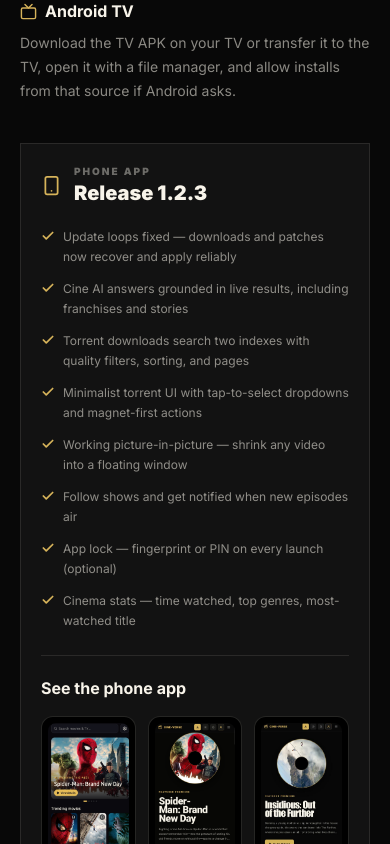
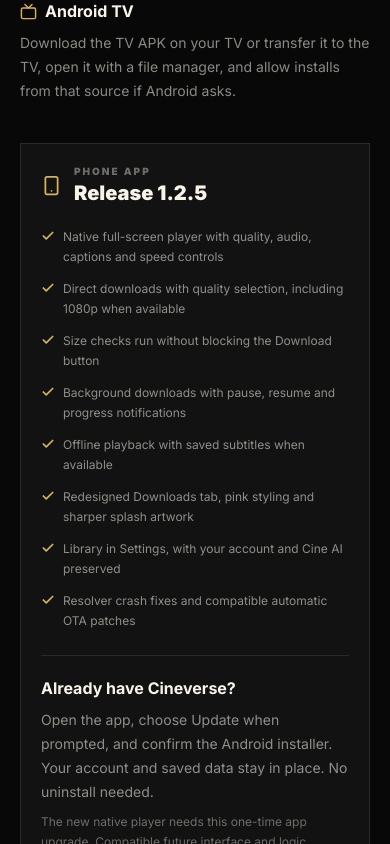
Before and after one commit to heisbaed/cine-verse, a React (Vite) app: page /download in a window 390 px wide. Shown: the part 1156-2000 px from the top of the page. Built offline with nearby package versions, Linux system fonts and the light colour scheme.

Commit message:
Update mobile download page for Cineverse 1.2.5

```diff
--- a/src/config/appRelease.ts
+++ b/src/config/appRelease.ts
@@ -16,23 +16,23 @@ export interface AppRelease {
 // new browser_download_url here (and update version/fileSize).
 
 export const APP_RELEASE: AppRelease = {
-  version: '1.2.3',
-  buildNumber: '8',
-  fileSize: '~45 MB',
-  minAndroid: 'Android 8.0+',
-  updatedAt: 'October 2026',
+  version: '1.2.5',
+  buildNumber: '10',
+  fileSize: '23.9 MB',
+  minAndroid: 'Android 7.0+ · 64-bit ARM',
+  updatedAt: '14 November 2026',
   apkUrl:
-    'https://github.com/heisbaed/cine-verse/releases/download/v1.2.3/cine-verse-v1.2.3.apk',
-  apkFileName: 'cine-verse-v1.2.3.apk',
+    'https://github.com/heisbaed/cine-verse/releases/download/v1.2.5/cine-verse-v1.2.5.apk',
+  apkFileName: 'cine-verse-v1.2.5.apk',
   changelog: [
-    'Update loops fixed — downloads and patches now recover and apply reliably',
-    'Cine AI answers grounded in live results, including franchises and stories',
-    'Torrent downloads search two indexes with quality filters, sorting, and pages',
-    'Minimalist torrent UI with tap-to-select dropdowns and magnet-first actions',
-    'Working picture-in-picture — shrink any video into a floating window',
-    'Follow shows and get notified when new episodes air',
-    'App lock — fingerprint or PIN on every launch (optional)',
-    'Cinema stats — time watched, top genres, most-watched title',
+    'Native full-screen player with quality, audio, captions and speed controls',
+    'Direct downloads with quality selection, including 1080p when available',
+    'Size checks run without blocking the Download button',
+    'Background downloads with pause, resume and progress notifications',
+    'Offline playback with saved subtitles when available',
+    'Redesigned Downloads tab, pink styling and sharper splash artwork',
+    'Library in Settings, with your account and Cine AI preserved',
+    'Resolver crash fixes and compatible automatic OTA patches',
   ],
 };
 
--- a/src/pages/Download.tsx
+++ b/src/pages/Download.tsx
@@ -4,12 +4,6 @@ import { Link } from 'react-router-dom';
 import { APP_RELEASE, TV_APP_RELEASE } from '@/config/appRelease';
 import { useSEO } from '@/hooks/useSEO';
 import { trackEvent } from '@/lib/siteTracking';
-
-const screenshots = [
-  { src: '/screenshots/app-home.jpg', alt: 'Cine-verse Android app home screen with trending movies', caption: 'Home' },
-  { src: '/screenshots/app-featured.jpg', alt: 'Cine-verse Android app featured premiere screen', caption: 'Featured premiere' },
-  { src: '/screenshots/app-detail.jpg', alt: 'Cine-verse Android app movie details screen', caption: 'Movie details' },
-];
 
 const DownloadPage: React.FC = () => {
   useSEO({
@@ -70,7 +64,7 @@ const DownloadPage: React.FC = () => {
               >
                 <Download size={15} aria-hidden="true" /> Download phone APK
               </a>
-              <a href="https://github.com/heisbaed/cine-verse/releases/tag/v1.2.3" target="_blank" rel="noopener noreferrer" className="mt-3 inline-flex min-h-8 items-center justify-center gap-1 text-[9px] font-bold uppercase tracking-wider text-white/45 transition-colors hover:text-gold sm:text-[10px]">
+              <a href="https://github.com/heisbaed/cine-verse/releases/tag/v1.2.5" target="_blank" rel="noopener noreferrer" className="mt-3 inline-flex min-h-8 items-center justify-center gap-1 text-[9px] font-bold uppercase tracking-wider text-white/45 transition-colors hover:text-gold sm:text-[10px]">
                 Phone release details <ExternalLink size={12} aria-hidden="true" />
               </a>
             </article>
@@ -138,17 +132,9 @@ const DownloadPage: React.FC = () => {
             ))}
           </ul>
           <div className="mt-6 border-t border-white/10 pt-5">
-            <h3 className="font-bold">See the phone app</h3>
-            <div className="mt-4 grid grid-cols-3 gap-3" aria-label="Cine-verse Android app screenshots">
-              {screenshots.map((shot) => (
-                <figure key={shot.src}>
-                  <div className="media-on-dark overflow-hidden rounded-xl border border-white/15 bg-black p-1.5 sm:rounded-2xl sm:p-2">
-                    <img src={shot.src} alt={shot.alt} loading="lazy" className="aspect-[9/16] w-full rounded-lg object-cover object-top sm:rounded-xl" />
-                  </div>
-                  <figcaption className="mt-2 text-center text-[8px] font-black uppercase tracking-[0.16em] text-white/40 sm:text-[9px]">{shot.caption}</figcaption>
-                </figure>
-              ))}
-            </div>
+            <h3 className="font-bold">Already have Cineverse?</h3>
+            <p className="mt-2 text-sm leading-6 text-white/55">Open the app, choose Update when prompted, and confirm the Android installer. Your account and saved data stay in place. No uninstall needed.</p>
+            <p className="mt-2 text-xs leading-5 text-white/40">The new native player needs this one-time app upgrade. Compatible future interface and logic updates download automatically and apply on launch or restart.</p>
           </div>
           <div className="mt-6 flex flex-wrap items-center justify-between gap-3 border-t border-white/10 pt-5 text-xs text-white/40">
             <span>Updated {APP_RELEASE.updatedAt}</span>
```
